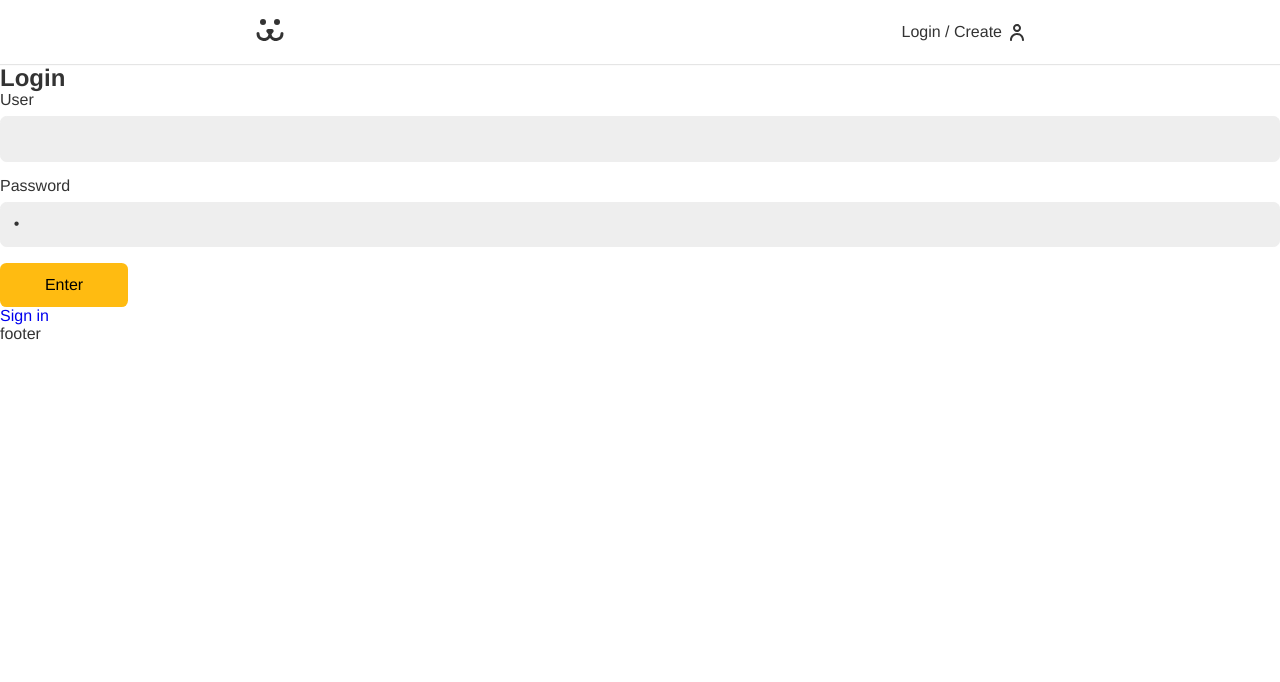
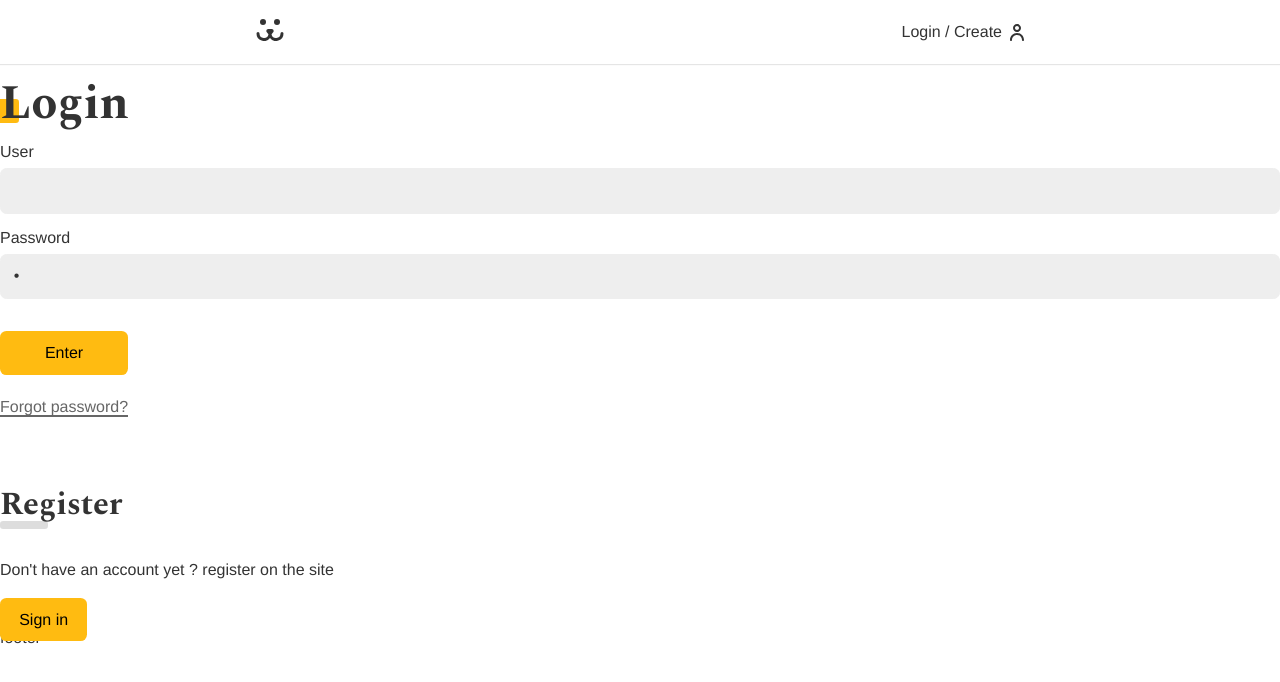
Before and after one commit to BmAlkes/Dogs, a React (Create React App) app: page /login in a window 1280 px wide. Shown: the top 682 px of the page. Built offline with nearby package versions, Linux system fonts and the light colour scheme.

Commit message:
feat:login-form

```diff
--- a/src/App.css
+++ b/src/App.css
@@ -1,3 +1,5 @@
+@import url("https://fonts.googleapis.com/css2?family=Spectral:wght@400;500;700&display=swap");
+
 * {
     box-sizing: border-box;
 }
@@ -38,6 +40,7 @@
 }
 a {
     text-decoration: none;
+    color: #333;
 }
 
 .container {
@@ -45,3 +48,38 @@
     padding: 0 1rem;
     margin: 0 auto;
 }
+
+.animeLeft {
+    opacity: 0;
+    transform: translateX(-20px);
+    animation: animeLeft 0.3s forwards;
+}
+
+@keyframes animeLeft {
+    to {
+        opacity: 1;
+        transform: initial;
+    }
+}
+
+.title {
+    font-family: var(--type-second);
+    line-height: 1;
+    font-size: 3rem;
+    margin: 1rem 0;
+    position: relative;
+    z-index: 1;
+}
+
+.title:after {
+    content: " ";
+    display: block;
+    width: 1.5rem;
+    height: 1.5rem;
+    background: #fb1;
+    position: absolute;
+    bottom: 5px;
+    left: -5px;
+    border-radius: 0.2rem;
+    z-index: -1;
+}
--- a/src/api/components/Forms/Button.module.css
+++ b/src/api/components/Forms/Button.module.css
@@ -10,6 +10,7 @@
     padding: 0.8rem 1.2rem;
     box-sizing: border-box;
     transition: 0.1s;
+    margin: 1rem 0;
 }
 
 .button:hover,
--- /dev/null
+++ b/src/api/components/Helpers/Error.js
@@ -0,0 +1,8 @@
+import React from "react";
+
+const Error = (props) => {
+    if (!props.error) return null;
+    return <p style={{ color: "#f31", margin: "1rem 0" }}>{props.error}</p>;
+};
+
+export default Error;
--- a/src/api/components/Login/LoginForm.js
+++ b/src/api/components/Login/LoginForm.js
@@ -4,6 +4,10 @@
 import Input from "../Forms/Input.js";
 import Button from "../Forms/Button.js";
 import { UserContext } from "../../../UserContext";
+import Error from "../Helpers/Error";
+
+import styles from "./LoginForm.module.css";
+import stylesBtn from "../../components/Forms/Button.module.css";
 
 function LoginForm() {
     const username = useForm();
@@ -19,8 +23,8 @@
     };
 
     return (
-        <section>
-            <h1>Login</h1>
+        <section className="animeLeft">
+            <h1 className="title">Login</h1>
             <form action="" onSubmit={handleSubmit}>
                 <Input label="User" type="text" name="username" {...username} />
                 <Input
@@ -34,10 +38,18 @@
                 ) : (
                     <Button>Enter</Button>
                 )}
-
-                {error && <p>{error}</p>}
+                <Error error={error} />
             </form>
-            <Link to="/login/create">Sign in</Link>
+            <Link className={styles.perdeu} to="/login/lost">
+                Forgot password?
+            </Link>
+            <div className={styles.signin}>
+                <h2 className={styles.subtitle}>Register</h2>
+                <p>Don't have an account yet ? register on the site</p>
+                <Link className={stylesBtn.button} to="/login/create">
+                    Sign in
+                </Link>
+            </div>
         </section>
     );
 }
--- /dev/null
+++ b/src/api/components/Login/LoginForm.module.css
@@ -0,0 +1,38 @@
+.form {
+    margin-bottom: 2rem;
+}
+.perdeu {
+    display: inline-block;
+    color: #666;
+    padding: 0.5rem 0;
+    line-height: 1;
+}
+
+.perdeu:after {
+    content: " ";
+    height: 2px;
+    width: 100%;
+    background: currentColor;
+    display: block;
+}
+
+.signin {
+    margin-top: 4rem;
+}
+.signin p {
+    margin-top: 2rem;
+    margin-bottom: 2rem;
+}
+.subtitle {
+    font-family: var(--type-second);
+    line-height: 1;
+    font-size: 2rem;
+}
+.subtitle:after {
+    content: " ";
+    display: block;
+    background: #ddd;
+    height: 0.5rem;
+    width: 3rem;
+    border-radius: 0.2rem;
+}
```
